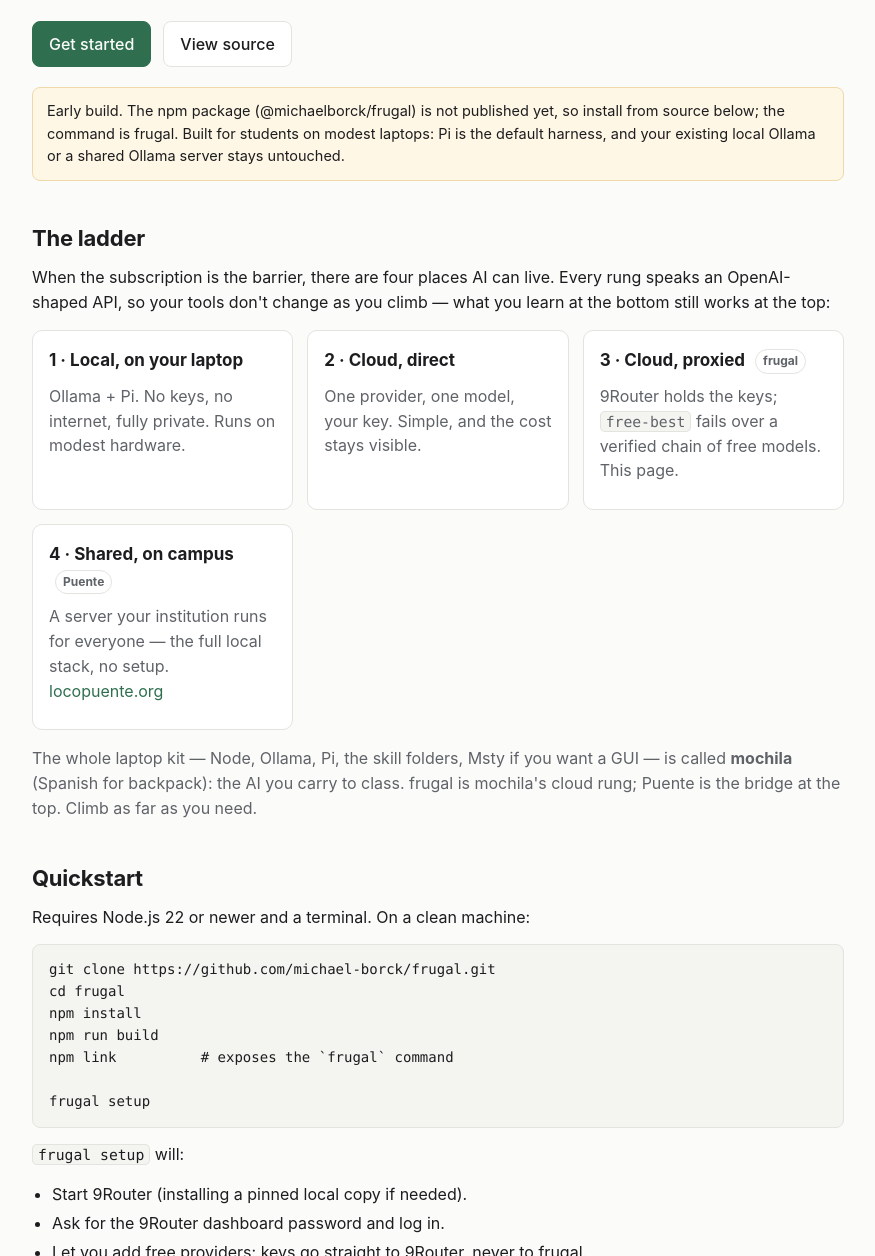
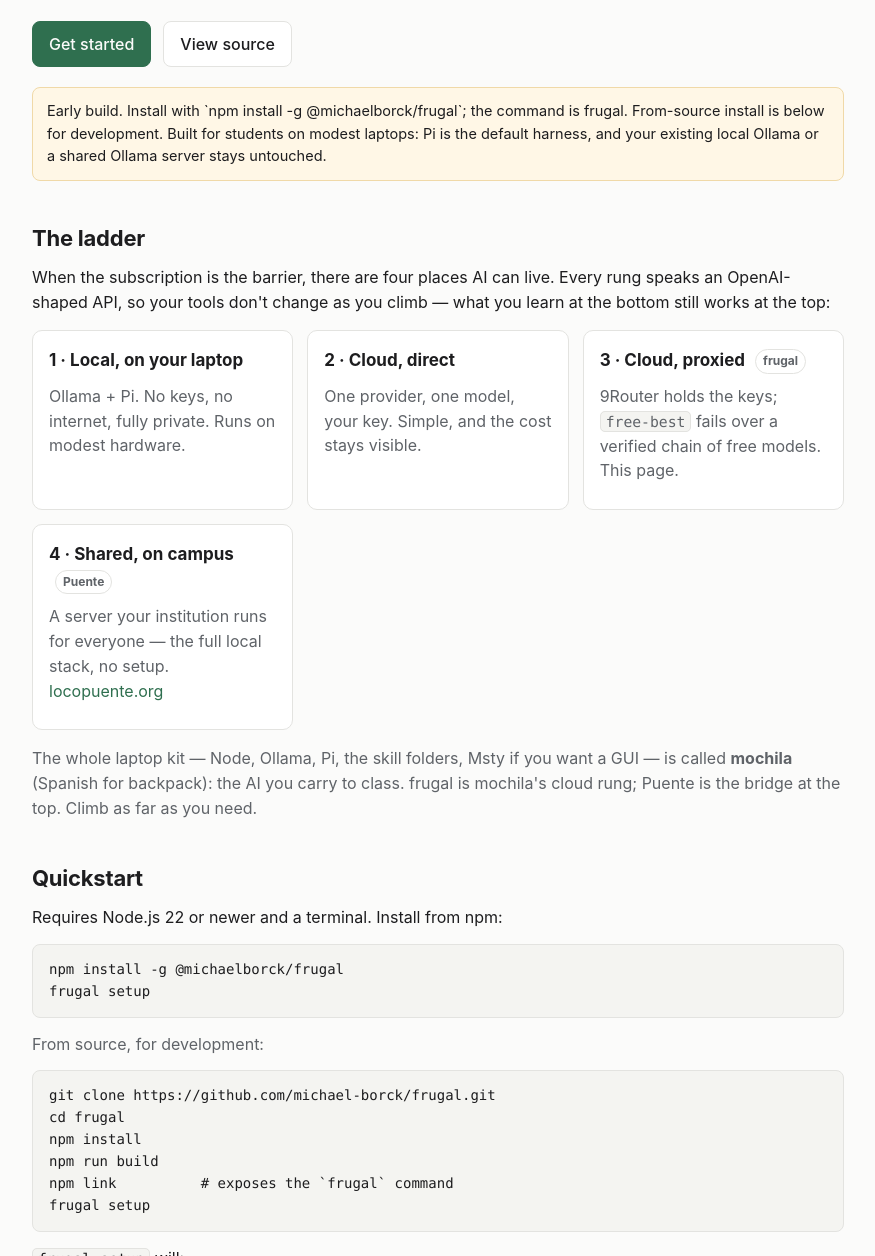
Before and after one commit to michael-borck/frugal, a website: page docs/index.html in a window 1280 px wide. Shown: the part 285-1541 px from the top of the page, without its empty margins (202-1077 px from the left). Drawn offline with Linux system fonts and the light colour scheme.

Commit message:
Docs: install from npm as @michaelborck/frugal 0.1.0

```diff
--- a/docs/index.html
+++ b/docs/index.html
@@ -92,7 +92,7 @@
     <a class="button" href="https://github.com/michael-borck/frugal">View source</a>
   </div>
   <div class="note">
-    Early build. The npm package (@michaelborck/frugal) is not published yet, so install from source below; the command is frugal. Built for
+    Early build. Install with `npm install -g @michaelborck/frugal`; the command is frugal. From-source install is below for development. Built for
     students on modest laptops: Pi is the default harness, and your existing local Ollama or a
     shared Ollama server stays untouched.
   </div>
@@ -128,13 +128,15 @@
   </p>
 
   <h2 id="quickstart">Quickstart</h2>
-  <p>Requires Node.js 22 or newer and a terminal. On a clean machine:</p>
+  <p>Requires Node.js 22 or newer and a terminal. Install from npm:</p>
+  <pre><code>npm install -g @michaelborck/frugal
+frugal setup</code></pre>
+  <p class="muted">From source, for development:</p>
   <pre><code>git clone https://github.com/michael-borck/frugal.git
 cd frugal
 npm install
 npm run build
 npm link          # exposes the `frugal` command
-
 frugal setup</code></pre>
   <p><code>frugal setup</code> will:</p>
   <ul>
```
Also changed, not shown: README.md.
